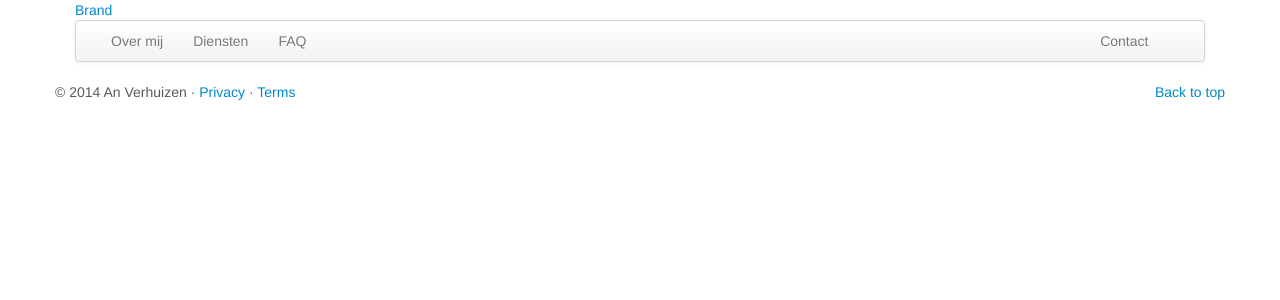
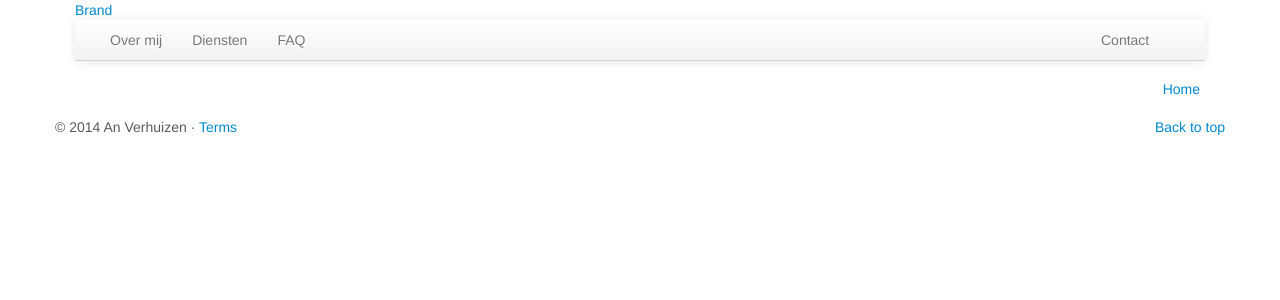
Before and after one commit to mtimmerman/portfolio-an, a Django app: template templates/base.html in a window 1280 px wide. Shown: the top 300 px of the page. Run offline with Django 3.2, Linux system fonts and the light colour scheme; the template is opened without the code that fills it, so the values that code supplies are empty; some libraries are stand-ins or nearby versions.

Commit message:
templates

```diff
--- a/templates/base.html
+++ b/templates/base.html
@@ -2,7 +2,7 @@
 <!DOCTYPE html>
 <html lang="en">
     <head>
-        <title>{% block page_title %}{% endblock %}</title>
+        <title>An Verhuizen - {% block page_title %}{% endblock %}</title>
         <meta charset="utf-8">
         <meta name="viewport" content="width=device-width, initial-scale=1.0">
         <meta name="description" content="{% trans "Portfolio site of An Verhuizen" %}">
@@ -10,7 +10,10 @@
         <!-- Bootstrap -->
         <link href="{% static "bootstrap/css/bootstrap.min.css" %}" rel="stylesheet" media="screen">
         <link href="{% static "bootstrap/css/bootstrap-responsive.css" %}" rel="stylesheet">
-        <link href="{% static "portfolio_an/css/screen.css" %}" rel="stylesheet">
+        <link href="{% static "portfolio_an/stylesheets/screen.css" %}" rel="stylesheet">
+        <link href="{% static "portfolio_an/stylesheets/responsive.css" %}" rel="stylesheet">
+        <link href="{% static "portfolio_an/stylesheets/ie.css" %}" rel="stylesheet">
+        <link href="{% static "portfolio_an/stylesheets/print.css" %}" rel="stylesheet">
 
         <!-- HTML5 shim, for IE6-8 support of HTML5 elements -->
         <!--[if lt IE 9]>
@@ -31,31 +34,43 @@
           <!-- Wrap the .navbar in .container to center it within the absolutely positioned parent. -->
           <div class="container">
 
-            <nav class="navbar navbar-default" role="navigation">
+            <nav class="navbar navbar-default navbar-static-top" role="navigation">
                 <div class="container-fluid">
                     <div class="navbar-header">
-                        <a class="navbar-brand" href="#">Brand</a>
+                        <a class="navbar-brand" href="{% url "home" %}">Brand</a>
                     </div>
-                    <div class="navbar-collapse navbar-inner" id="bs-example-navbar-collapse-1">
-                        <ul class="nav navbar-nav" style="width:90%">
-                            <li><a href="#aboutme">{% trans "Over mij" %}</a></li>
-                            <li><a href="#services">{% trans "Diensten" %}</a></li>
-                            <li><a href="#faq">{% trans "FAQ" %}</a></li>
+                    <div class="navbar-collapse navbar-inner">
+                        <ul class="nav navbar-nav navbar-90">
+                            <li><a href="{% url "about" %}">{% trans "Over mij" %}</a></li>
+                            <li><a href="{% url "services" %}">{% trans "Diensten" %}</a></li>
+                            <li><a href="{% url "faq" %}">{% trans "FAQ" %}</a></li>
                         </ul>
-                        <ul class="nav navbar-nav navbar-right">
-                            <li><a href="#">{% trans "Contact" %}</a></li>
+                        <ul class="nav navbar-nav navbar-right text-right">
+                            <li><a href="{% url "contact" %}">{% trans "Contact" %}</a></li>
                         </ul>
                     </div>
                 </div>
             </nav>
           </div> <!-- /.container -->
         </div><!-- /.navbar-wrapper -->
+        {% block breadcrumbs %}
+        <div class="container">
+            <div class="row">
+                <div class="text-right">
+                    <ol class="breadcrumb">
+                        <li><a href="{% url "home" %}">Home</a></li>
+                        {% block extra_crumbs %}{% endblock %}
+                    </ol>
+                </div>
+            </div>
+        </div>
+        {% endblock%}
         {% block content %}{% endblock %}
         <div class="container">
             <!-- FOOTER -->
             <footer>
                 <p class="pull-right"><a href="#">Back to top</a></p>
-                <p>&copy; 2014 An Verhuizen &middot; <a href="#">Privacy</a> &middot; <a href="#">Terms</a></p>
+                <p>&copy; 2014 An Verhuizen &middot; <a href="#">Terms</a></p>
             </footer>
         </div>
         <script src="http://code.jquery.com/jquery.js"></script>
--- a/templates/portfolio_an/home.html
+++ b/templates/portfolio_an/home.html
@@ -2,6 +2,7 @@
 {% load i18n static %}
 
 {% block page_title %}{% trans "Home" %}{% endblock %}
+{% block breadcrumbs %}{% endblock %}
 
 {% block content %}
 <!-- Carousel
```
Also changed, not shown: templates/portfolio_an/about.html (added, +8 -0 lines), templates/portfolio_an/contact.html (added, +8 -0 lines), templates/portfolio_an/services.html (added, +8 -0 lines), templates/portfolio_an/faq.html (added).
